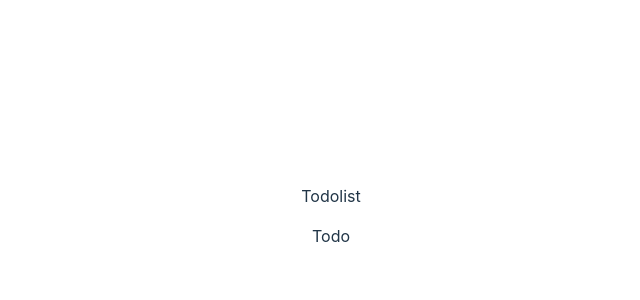
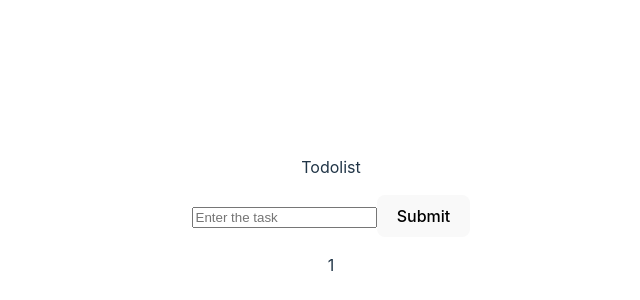
Before and after one commit to jatin510/react-todolist, a React (Vite) app: page / in a window 1280 px wide. Shown: the part 184-484 px from the top of the page, without its empty margins (309-949 px from the left). Built offline with nearby package versions, Linux system fonts and the light colour scheme.

Commit message:
getting the todo from context state

```diff
--- a/src/components/Todo.tsx
+++ b/src/components/Todo.tsx
@@ -1,10 +1,8 @@
-import { useContext } from 'react';
-
-export default function Todo() {
-  //   const todoContext = useContext(TodoContext);
+export default function Todo(props: any) {
+  const { todoDetails } = props;
   return (
     <>
-      <p>Todo</p>
+      <p>{todoDetails.task}</p>
     </>
   );
 }
--- /dev/null
+++ b/src/components/TodoForm.tsx
@@ -0,0 +1,34 @@
+import { useContext, useState } from 'react';
+import { TodoContext } from '../contexts/TodoContext';
+
+export default function TodoForm() {
+  const todoContext = useContext(TodoContext);
+  const { todos, setTodos } = todoContext;
+
+  const [taskInput, setTaskInput] = useState('');
+
+  function handleTaskInputChange(e: any) {
+    setTaskInput(e.target.value);
+  }
+
+  function handleTodoFormSubmit(e: any) {
+    e.preventDefault();
+    setTaskInput('');
+
+    setTodos([...todos, { id: 6, task: taskInput }]);
+  }
+
+  return (
+    <>
+      <form onSubmit={handleTodoFormSubmit}>
+        <input
+          type="text"
+          placeholder="Enter the task"
+          value={taskInput}
+          onChange={handleTaskInputChange}
+        />
+        <button type="submit">Submit</button>
+      </form>
+    </>
+  );
+}
--- a/src/components/TodoList.tsx
+++ b/src/components/TodoList.tsx
@@ -1,11 +1,18 @@
 import Todo from './Todo';
+import TodoForm from './TodoForm';
+import { useContext } from 'react';
+import { TodoContext } from '../contexts/TodoContext';
 
 export default function TodoList() {
+  const todoContext = useContext(TodoContext);
+  const { todos } = todoContext;
+
   return (
     <>
       <p>Todolist </p>
-
-      <Todo></Todo>
+      <TodoForm />
+      {todos &&
+        todos.map((todo: any) => <Todo key={todo.id} todoDetails={todo} />)}
     </>
   );
 }
```
